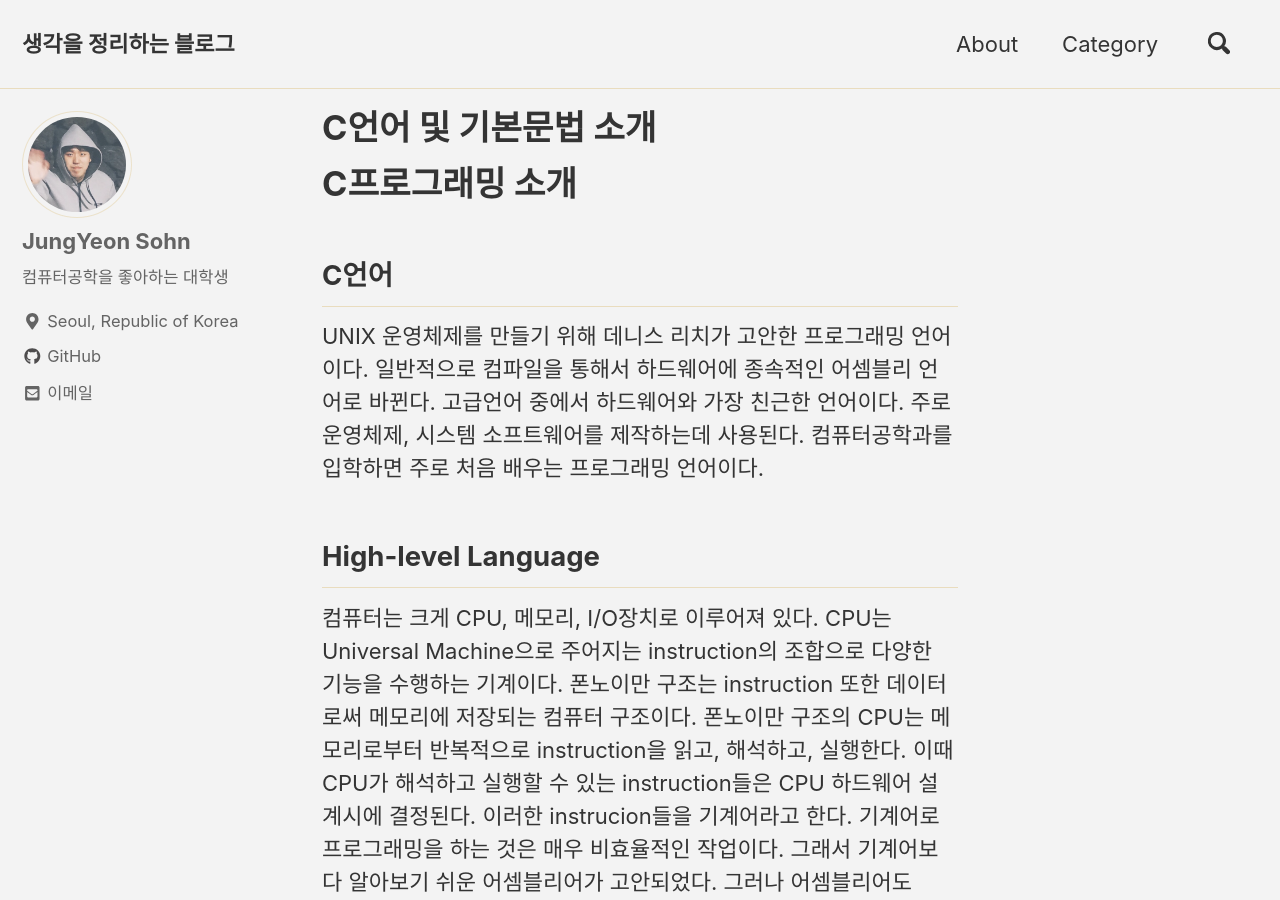
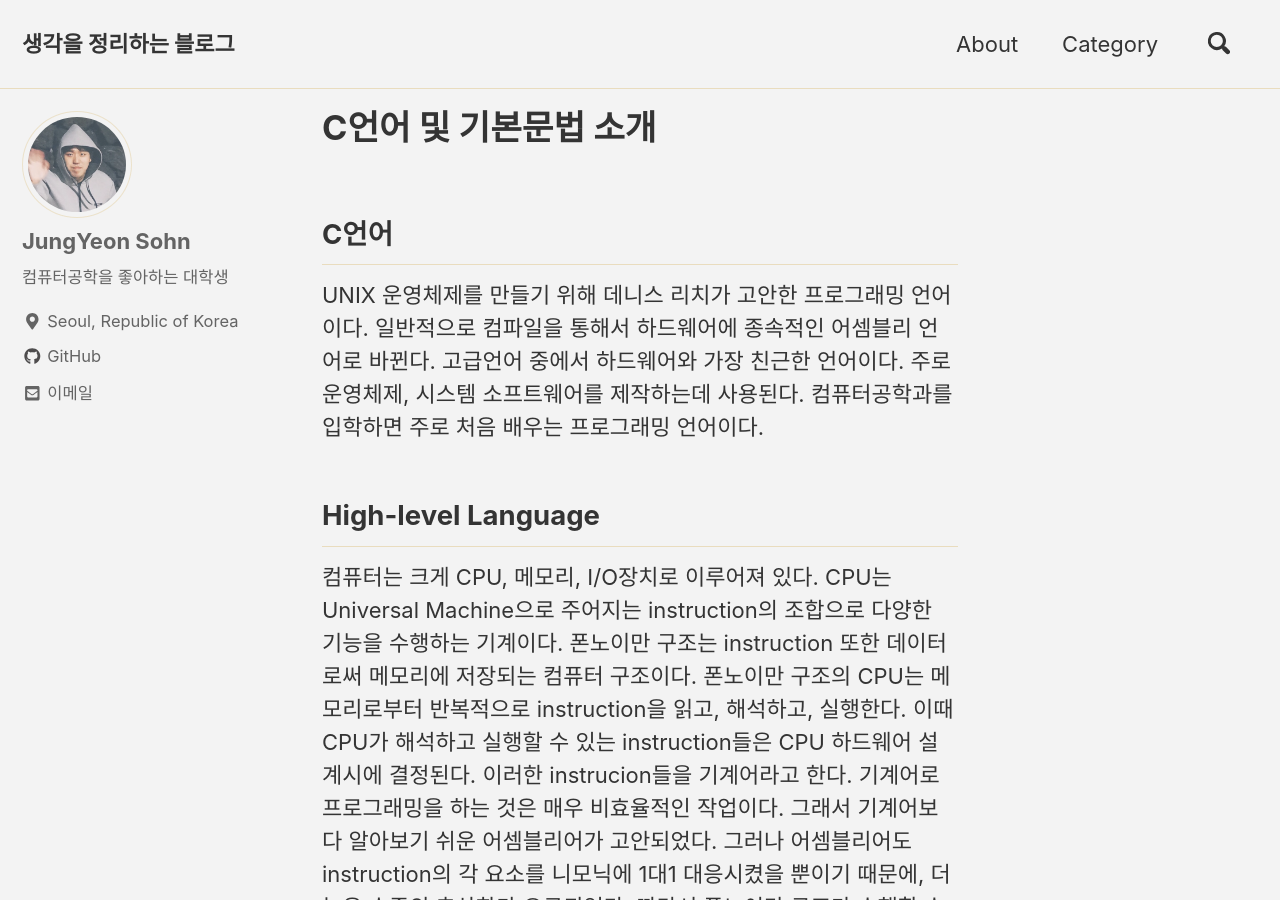
Before and after one commit to leesunkyu94/leesunkyu94.github.io, a Jekyll site: the page built from _posts/2019-03-28-c-programming-1.md, in a window 1280 px wide and 900 px high. Built offline with Jekyll 4.4.1, drawn with Linux system fonts in a browser that asks for light colours; cached includes are drawn as plain includes; comment, search, counter and statistics services are not loaded.

Commit message:
C언어 소개 포스팅 수정

````diff
--- a/_posts/2019-03-28-c-programming-1.md
+++ b/_posts/2019-03-28-c-programming-1.md
@@ -3,8 +3,6 @@
 categories:
     - C-Programming
 ---
-
-# C프로그래밍 소개
 
 ## C언어
 UNIX 운영체제를 만들기 위해 데니스 리치가 고안한 프로그래밍 언어이다. 일반적으로 컴파일을 통해서 하드웨어에 종속적인 어셈블리 언어로 바뀐다. 고급언어 중에서 하드웨어와 가장 친근한 언어이다. 주로 운영체제, 시스템 소프트웨어를 제작하는데 사용된다. 컴퓨터공학과를 입학하면 주로 처음 배우는 프로그래밍 언어이다.
@@ -17,8 +15,6 @@
 ## 컴퓨팅사고력?
 프로그래밍을 처음 배울때 내가 궁금해하던 내용이라 추가한다. 평소에 가졌던 사고방식을 프로그래밍에 적합하게 바꾸는 과정에서 이해한 내용이다.
 컴퓨터는 만능이 아니다. 컴퓨터 프로그래밍으로 해결할 수 있는 문제는 CPU instruction의 조합으로 해결 가능해야 한다. 또한 현실적인 자원과 시간을 사용해야 한다. 따라서 내가 생각하는 컴퓨팅 사고력은 현실의 문제에 대한 인간적인 방법을 빠르게 컴퓨터가 수행가능한 instruction의 조합으로 바꾸는 능력이다. 이 능력을 얻기 위해서는 컴퓨터의 동작을 정확하게 이해하고, 프로그래밍 연습(생각을 코드로 바꾸는 작업)을 많이 해야할 것이다. 또한 컴퓨터구조, 알고리즘, 오토마타 등의 과목이 컴퓨터로 해결 가능한 문제가 무엇인지 이해하는데 도움을 주었다.
-
-# C언어 문법 소개
 
 ## Hello World
 ```c
@@ -96,5 +92,5 @@
 ```
 C언어는 함수(서브루틴)을 정의하고 호출할 수 있다. 함수는 반환형, 매개변수, 함수명, code부분로 정의할 수 있다. 정의된 함수는 외부에서 호출할 수 있다. 이때 프로그램 메모리의 stack영역을 이용한다. 현재 실행되는 코드의 status를 stack에 저장하고, 서브루틴의 시작주소로 jump한다. 이때 마찬가지로 stack이나 레지스터를 이용해서 매개변수를 전달 및 초기화한다. 서브루틴의 코드가 다 실행되고 'return'하면, stack에 저장된 이전 흐름의 status를 복구하고 이어서 실행된다. 이때 레지스터를 통해서 반환값을 전달할 수 있다. 반복되는 코드는 함수화하여 재사용할 수 있다. 이것은 불필요한 중복을 줄여준다. 또한 기능단위로 잘 정의된다면 코드를 추상화하여 사용할 수 있다. 함수를 통해 코드를 잘 추상화해야 복잡한 프로그램을 쉽게 작성할 수 있다.
 
-# Next
+## Next
 앞으로 시간이 있다면 위에 간략하게 서술한 문법요소들을 자세히 포스팅할 것이다. 메모리 저장구조, 기본 입출력 함수, 배열, 포인터, 구조체와 같은 문법요소도 추가로 작성할 것이다.
````
